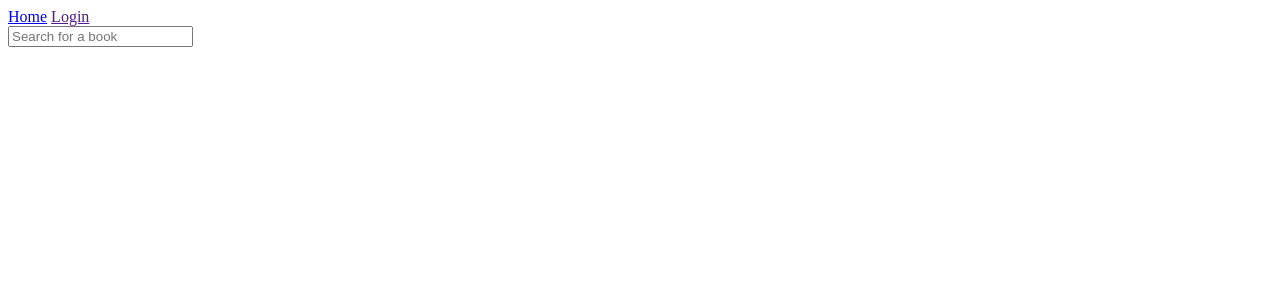
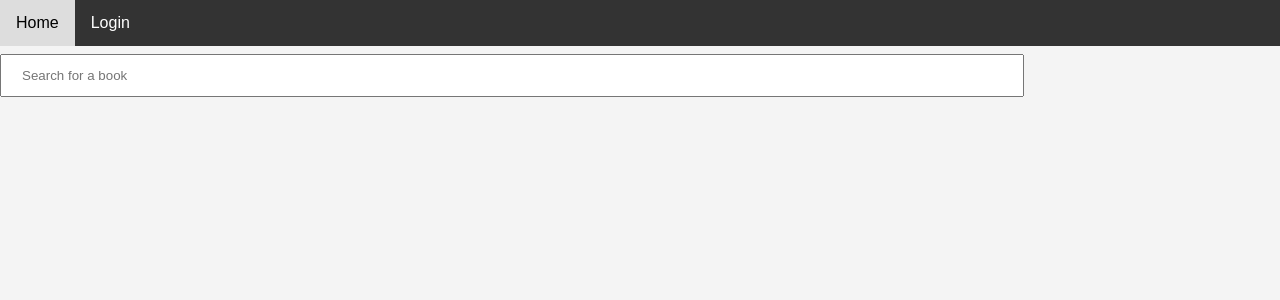
Before and after one commit to moulineE/MyLibrary, a Flask app: page /mylibrary/books in a window 1280 px wide. Shown: the top 300 px of the page. Run offline with Flask 3, Linux system fonts and the light colour scheme; data that the repository does not hold is empty; some libraries are stand-ins or nearby versions.

Commit message:
add styling for index.html and book.html with the corresponding css files + js modif for link to book styling

```diff
--- a/static/scripts/index.js
+++ b/static/scripts/index.js
@@ -12,7 +12,7 @@ $(document).ready(function () {
     for (const book of books) {
       let author = (await fetch('/mylibrary/api/v1/authors/' + book.author_id));
       author = await author.json();
-      html += `<li><h2><a href="/mylibrary/book?id=${book.id}"> ${book.book_title}</a></h2><h3>${author.first_name + ' ' + author.last_name}</h3><h4>published the ${book.published_date}</h4><p>${book.book_summary}</p></li>`;
+      html += `<li><a style="text-decoration:none" href="/mylibrary/book?id=${book.id}"><h2> ${book.book_title}</h2><h3>${author.first_name + ' ' + author.last_name}</h3><h4>published the ${book.published_date}</h4><p>${book.book_summary}</p></a></li>`;
     }
     $('UL.booksResult').html(html);
   });
--- /dev/null
+++ b/static/styles/index.css
@@ -0,0 +1,77 @@
+body {
+    font-family: 'Arial', sans-serif;
+    margin: 0;
+    padding: 0;
+    background-color: #f4f4f4;
+}
+
+#linkbar {
+    background-color: #333;
+    overflow: hidden;
+}
+
+#linkbar a {
+    float: left;
+    display: block;
+    color: white;
+    text-align: center;
+    padding: 14px 16px;
+    text-decoration: none;
+}
+
+#linkbar a:hover {
+    background-color: #ddd;
+    color: black;
+}
+
+input {
+    width: 80%;
+    padding: 12px 20px;
+    margin: 8px 0;
+    box-sizing: border-box;
+}
+
+.booksResults {
+    margin: 20px;
+}
+
+.booksResult {
+    list-style-type: none;
+    padding: 0;
+}
+
+.booksResult li {
+    background-color: #fff;
+    box-shadow: 0 1px 3px rgba(0, 0, 0, 0.12), 0 1px 2px rgba(0, 0, 0, 0.24);
+    transition: all 0.3s cubic-bezier(0.25, 0.8, 0.25, 1);
+    margin: 10px;
+    padding: 20px;
+}
+
+.booksResult li:hover {
+    box-shadow: 0 3px 6px rgba(0, 0, 0, 0.16), 0 3px 6px rgba(0, 0, 0, 0.23);
+}
+
+h2 a {
+    color: #333;
+    text-decoration: none;
+}
+
+h2 a:hover {
+    color: #555;
+}
+
+h3 {
+    color: #777;
+    margin-top: 10px;
+}
+
+h4 {
+    color: #999;
+    margin-top: 10px;
+}
+
+p {
+    color: #666;
+    margin-top: 10px;
+}
--- a/templates/book.html
+++ b/templates/book.html
@@ -2,6 +2,7 @@
 <html lang="en">
 <head>
     <meta charset="UTF-8" name="viewport" content="initial-scale=1, width=device-width">
+    <link rel="stylesheet" type="text/css" href="../static/styles/book.css">
     <title>{{ book.book_title }}</title>
 </head>
 <body>
@@ -11,7 +12,7 @@
 </div>
 <h1>{{ book.book_title }}</h1>
 <p>by {{ book.author_name }}</p>
-<p>{{ chapter }}</p>
+<p class="chapter-box">{{ chapter }}</p>
 <footer>
     <p><a href="/mylibrary/book?id={{ book.id }}&page={{ page - 1 }}">prior</a> Page {{ page }} of {{ book.chapter_count }} <a href="/mylibrary/book?id={{ book.id }}&page={{ page + 1 }}">next</a></p>
 </footer>
--- a/templates/index.html
+++ b/templates/index.html
@@ -2,7 +2,7 @@
 <html lang="en">
 <head>
     <meta charset="UTF-8" name="viewport" content="initial-scale=1, width=device-width">
-    <link rel="stylesheet" href="../static/styles/header.css" />
+    <link rel="stylesheet" href="../static/styles/index.css" />
     <script src="https://code.jquery.com/jquery-3.2.1.min.js"></script>
     <script type="text/javascript" src="../static/scripts/index.js"></script>
     <title>MyLibrary</title>
```
Also changed, not shown: static/styles/book.css (added, +59 -0 lines), static/styles/header.css (deleted).
